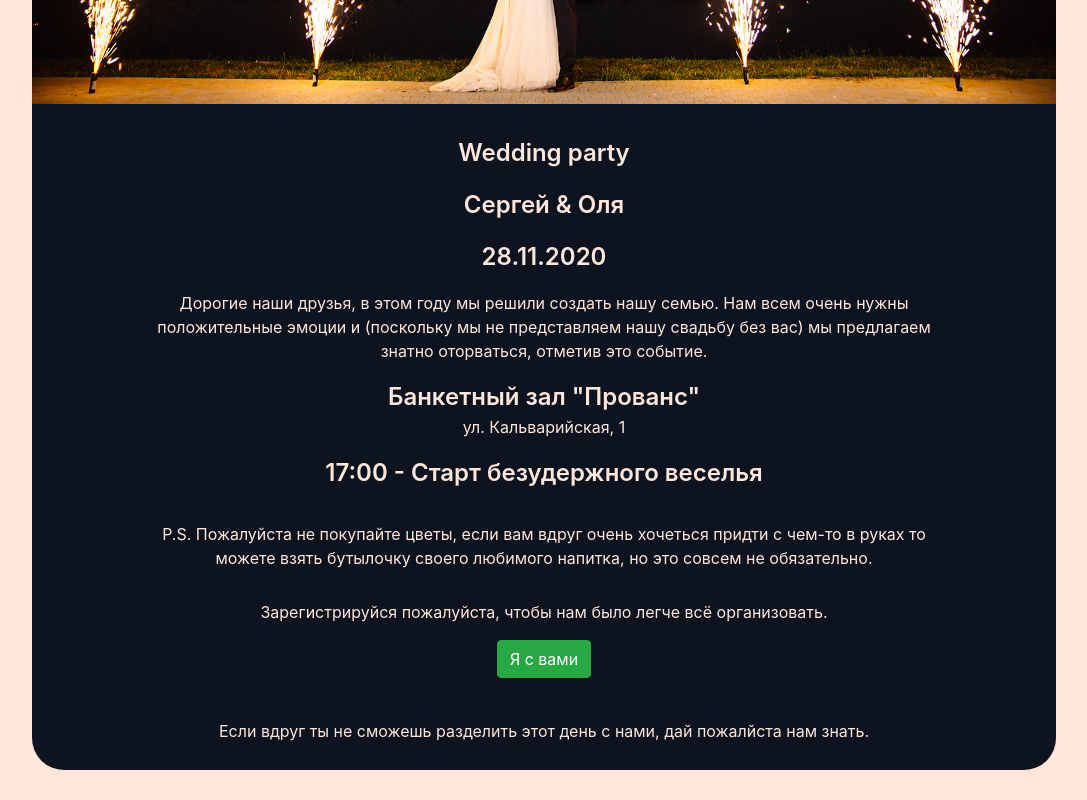
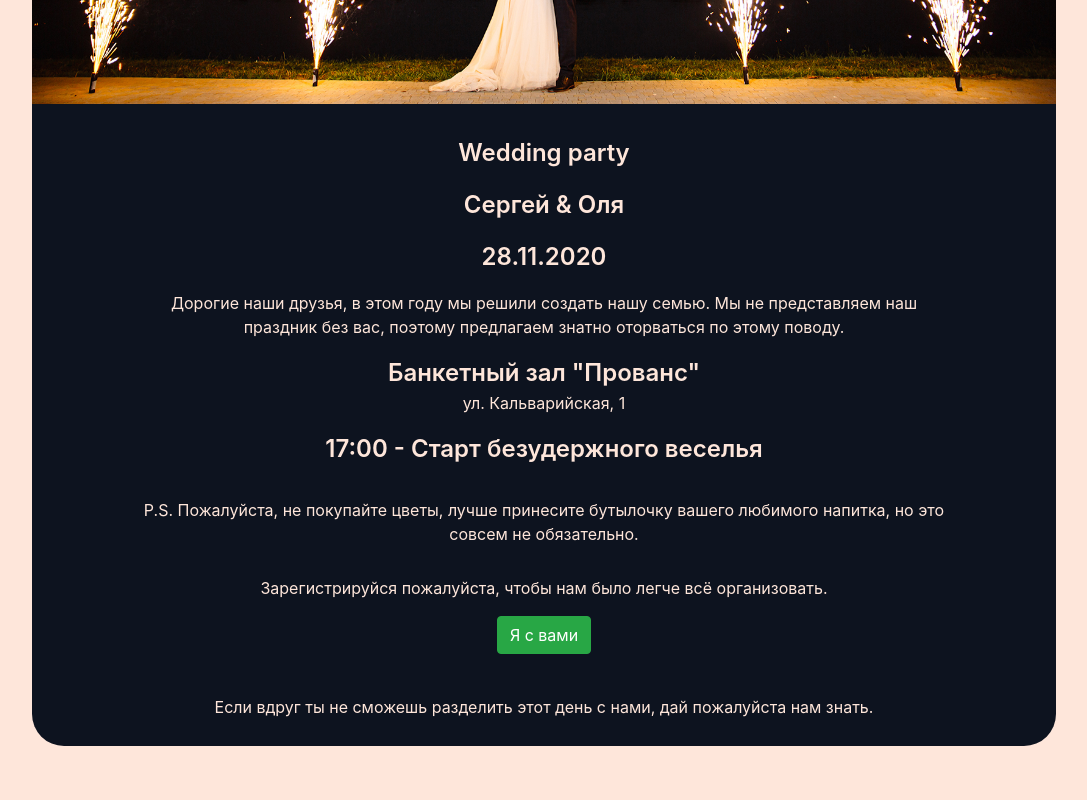
Before and after one commit to SiarheiDziadkou/Wedding, a plain HTML site: page index.html in a window 1280 px wide. Shown: the part 714-1514 px from the top of the page, without its empty margins (96-1183 px from the left). After the commit the page ends 1490 px from the top, so only its background shows below. Drawn offline with nearby package versions, Linux system fonts and the light colour scheme.

Commit message:
second upload

```diff
--- a/index.html
+++ b/index.html
@@ -21,14 +21,14 @@
                 <p class="big-font">Сергей & Оля</p>
                 <p class="big-font">28.11.2020</p>
             </div>
-            <p>Дорогие наши друзья, в этом году мы решили создать нашу семью. Нам всем очень нужны положительные эмоции и (поскольку мы не представляем нашу свадьбу без вас) мы предлагаем знатно оторваться, отметив это событие.</p>
+            <p>Дорогие наши друзья, в этом году мы решили создать нашу семью. Мы не представляем наш праздник без вас, поэтому предлагаем знатно оторваться по этому поводу.</p>
             <p class="big-font no-margin">Банкетный зал "Прованс"</p>
             <p>ул. Кальварийская, 1</p>
             <p class="big-font">17:00 - Старт безудержного веселья</p>
 
         </div>
         <div class="post">
-            <p>P.S. Пожалуйста не покупайте цветы, если вам вдруг очень хочеться придти с чем-то в руках то можете взять бутылочку своего любимого напитка, но это совсем не обязательно.</p>
+            <p>P.S. Пожалуйста, не покупайте цветы, лучше принесите бутылочку вашего любимого напитка, но это совсем не обязательно.</p>
         </div>
         <div class="button-area">
             <p>Зарегистрируйся пожалуйста, чтобы нам было легче всё организовать.</p>
@@ -39,7 +39,7 @@
         </div>
 
         <div class="disline">
-            <p>Если вдруг ты не сможешь разделить этот день с нами, дай пожалйста нам знать.</p>
+            <p>Если вдруг ты не сможешь разделить этот день с нами, дай пожалуйста нам знать.</p>
         </div>
     </div>
 </body>
```
